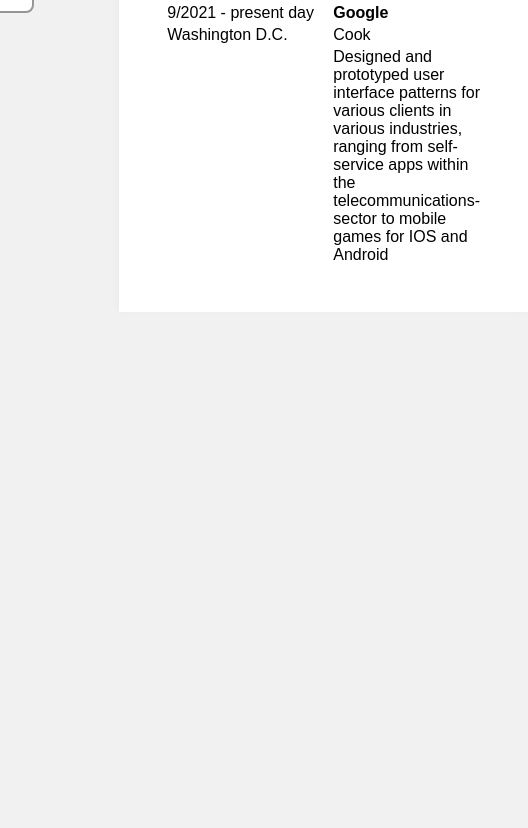
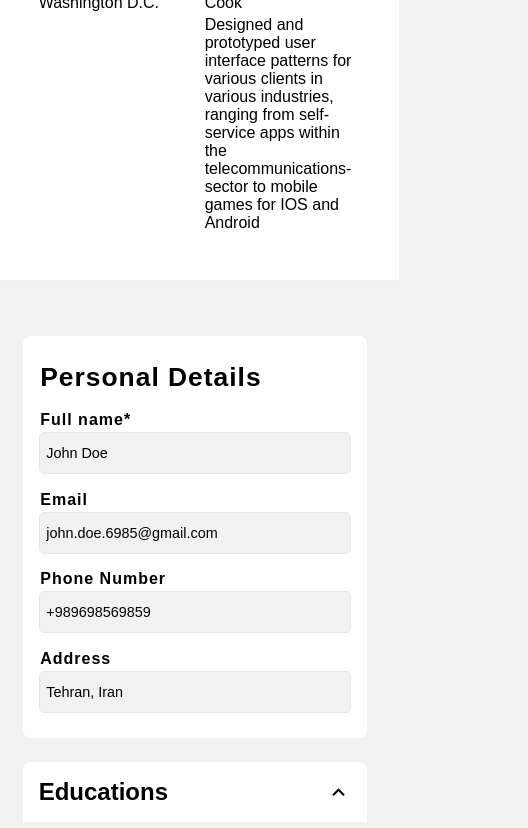
Before and after one commit to itsEmadK/odin-cv, a React (Vite) app: page / in a window 390 px wide. Shown: the part 1043-1871 px from the top of the page, 528 px wide, since content can reach past the window. Before the commit the page ends 1387 px from the top, so only its background shows below. Built offline with nearby package versions, Linux system fonts and the light colour scheme.

Commit message:
Add media queries for mobile devices

```diff
--- a/src/App.css
+++ b/src/App.css
@@ -7,6 +7,7 @@ main {
   gap: 1.5em;
   padding: 2em;
   justify-content: center;
+  max-width: 1920px;
 }
 
 main .resume {
@@ -20,6 +21,7 @@ aside {
   justify-content: end;
   flex: 1;
   gap: 1.5em;
+  max-width: 500px;
 }
 
 aside form {
@@ -75,3 +77,17 @@ button.add-job {
   cursor: pointer;
   margin-top: 1em;
 }
+
+@media screen and (width<600px) {
+  main {
+    display: flex;
+    flex-direction: column-reverse;
+    align-items: center;
+    padding: 0;
+  }
+  aside {
+    align-self: stretch;
+    /* margin-left: auto; */
+    padding: 2em;
+  }
+}
--- a/src/index.css
+++ b/src/index.css
@@ -6,3 +6,12 @@
 :root {
   font-family: sans-serif;
 }
+
+div#root {
+  display: flex;
+  justify-content: center;
+}
+
+div#root > * {
+  flex: 1;
+}
```
